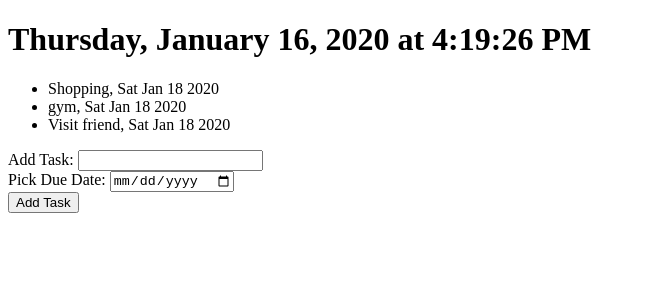
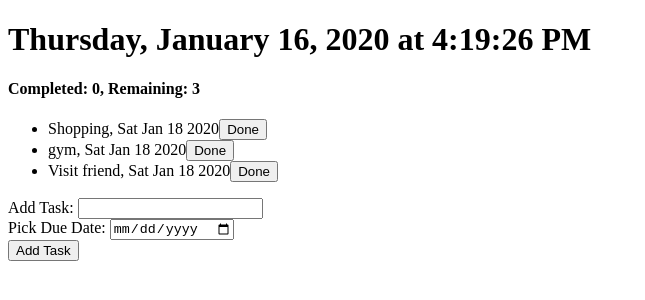
Before and after one commit to linzhaohub/react-training, a React (Create React App) app: page / in a window 1280 px wide. Shown: the top 300 px of the page, without its empty margins (0-645 px from the left). Built offline with nearby package versions, Linux system fonts and the light colour scheme.

Commit message:
extract component and lift state up

```diff
--- a/src/App.js
+++ b/src/App.js
@@ -1,15 +1,16 @@
 import React from 'react';
+import List from './components/List';
 
 class App extends React.Component {
   constructor(props) {
     super();
     this.state = {
       list: [
-        {text: 'Shopping', due: '2020-01-18'},
-        {text: 'gym', due: '2020-01-18'},
-        {text: 'Visit friend', due: '2020-01-18'}],
+        {isComplete: false, text: 'Shopping', due: '2020-01-18'},
+        {isComplete: false, text: 'gym', due: '2020-01-18'},
+        {isComplete: false, text: 'Visit friend', due: '2020-01-18'}],
       date: new Date(),
-      newTask: { text: '', due: ''},
+      newTask: { text: '', due: '', isComplete: false},
     }
   }
 
@@ -41,7 +42,7 @@ class App extends React.Component {
     const target = e.target;
     const { newTask } = this.state;
     const name = target.name;
-    this.setState({ newTask: { ...newTask, [name]: target.value }});
+    this.setState({ newTask: { ...newTask, [name]: target.value, isComplete: false }});
   }
 
   // onInputText = (e) => {
@@ -54,6 +55,17 @@ class App extends React.Component {
   //   this.setState({ newTask: { ...newTask, due: e.target.value }});
   // }
 
+  completeTask = (task) => {
+    const newTask = { ...task, isComplete: true };
+    const newList = this.state.list.map(l => {
+      if (l.text === task.text) {
+        return newTask;
+      }
+      return l;
+    })
+    this.setState({ list: newList });
+  }
+
   render() {
     const options = {
       weekday: 'long', year: 'numeric', month: 'long',
@@ -63,18 +75,28 @@ class App extends React.Component {
     const today = this.state.date.toLocaleDateString('GB', options)
 
     // This is a function component with text prop
-    const List = (props) => (<li tabIndex="0">{`${props.text}, ${props.due.toDateString()}`}</li>);
+    // const List = (props) => (<li tabIndex="0">{`${props.text}, ${props.due.toDateString()}`}</li>);
 
     // This is JSX which is a mix of ui and logic
     const listElement = (
       <ul>
-        {this.state.list.map(todo => <List key={todo.text} text={todo.text} due={new Date(todo.due)} />)}
+        {this.state.list.map(todo =>
+        <List key={todo.text}
+          text={todo.text}
+          due={new Date(todo.due)}
+          isComplete={todo.isComplete}
+          completeTask={() => this.completeTask(todo)}
+        />)}
       </ul>
     );
 
+    const { list } = this.state;
+    const completedTaskCount = list.filter(l => l.isComplete === true).length;
+    const remainingTaskCount = list.filter(l => l.isComplete !== true).length;
     return (
       <div>
         <h1>{today}</h1>
+        <h4>{`Completed: ${completedTaskCount}, Remaining: ${remainingTaskCount}`}</h4>
         {listElement}
         <form onSubmit={this.onAddTask}>
           <label>
--- /dev/null
+++ b/src/components/List.jsx
@@ -0,0 +1,15 @@
+import React from 'react'
+
+const List = props => {
+    const style = {
+        textDecoration: "line-through",
+    }
+
+    return (
+    <li tabIndex="0" style={props.isComplete ? style : undefined}>
+        {`${props.text}, ${props.due.toDateString()}`}
+        <button onClick={props.completeTask}>Done</button>
+    </li>);
+}
+
+export default List;
```
